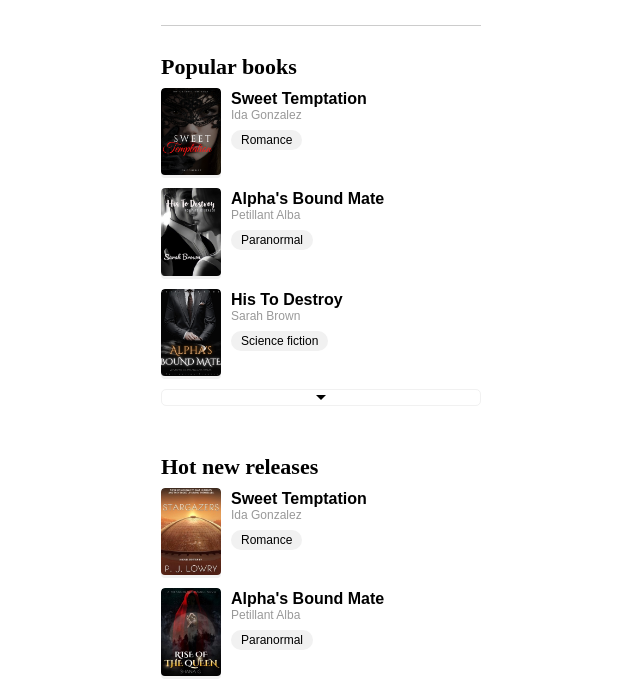
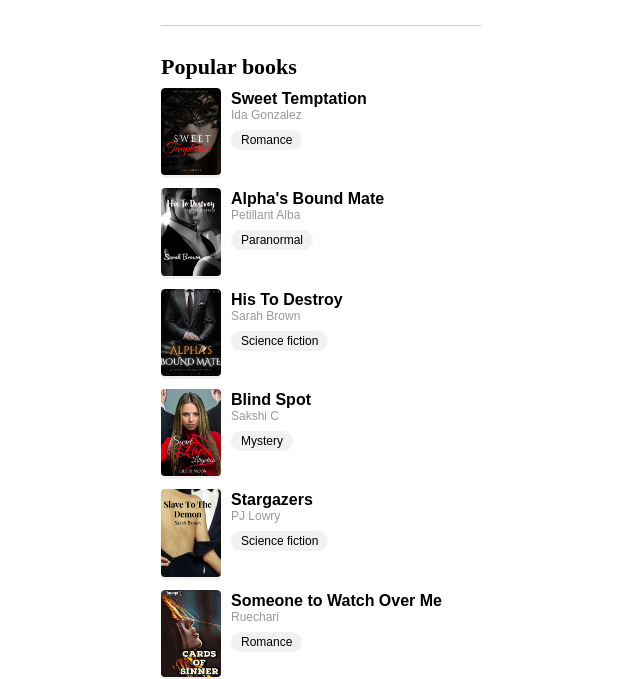
Before and after one commit to ivanartamonov/otus-plugin, a plain HTML site: page demo/index.html in a window 1280 px wide. Shown: the part 135-814 px from the top of the page, without its empty margins (319-959 px from the left). Drawn offline with Linux system fonts and the light colour scheme; a script that the page names is missing.

Commit message:
Deploying to gh-pages from  @ 262a02bb99e21f518ef81ac01e9ef7fc0e0219ad 🚀

```diff
--- a/demo/index.html
+++ b/demo/index.html
@@ -69,16 +69,16 @@
   </div>
 
   <div class="yt-slider">
-    <div class="yt-title">Hot new releases</div>
+    <div class="yt-title">Popular books</div>
     <div class="yt-entries">
       <div class="yt-entry book-item">
-        <div class="book-item__cover"><img src="images/10.jpeg" /></div>
+        <div class="book-item__cover"><img src="images/1.png" /></div>
         <div class="book-item__title">Sweet Temptation</div>
         <div class="book-item__author">Ida Gonzalez</div>
         <div class="book-item__genre">Romance</div>
       </div>
       <div class="yt-entry book-item">
-        <div class="book-item__cover"><img src="images/9.jpeg" /></div>
+        <div class="book-item__cover"><img src="images/2.png" /></div>
         <div class="book-item__title">Alpha's Bound Mate</div>
         <div class="book-item__author">Petillant Alba</div>
         <div class="book-item__genre">Paranormal</div>
@@ -126,3 +126,5 @@
 
 </body>
 <script src="../slider.min.js"></script>
+<script>const slider = new Slider('.yt-slider')</script>
+</html>
```
Also changed, not shown: slider.min.css, slider.min.js (deleted), 1 other file.
